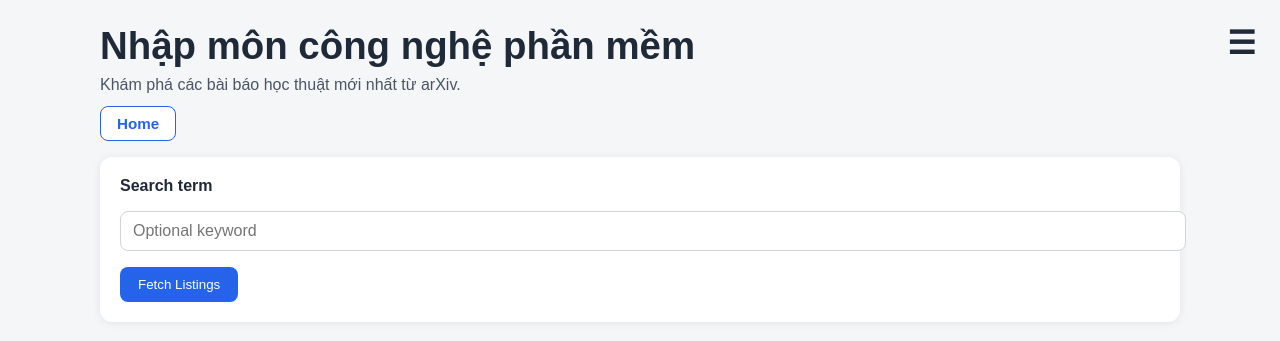
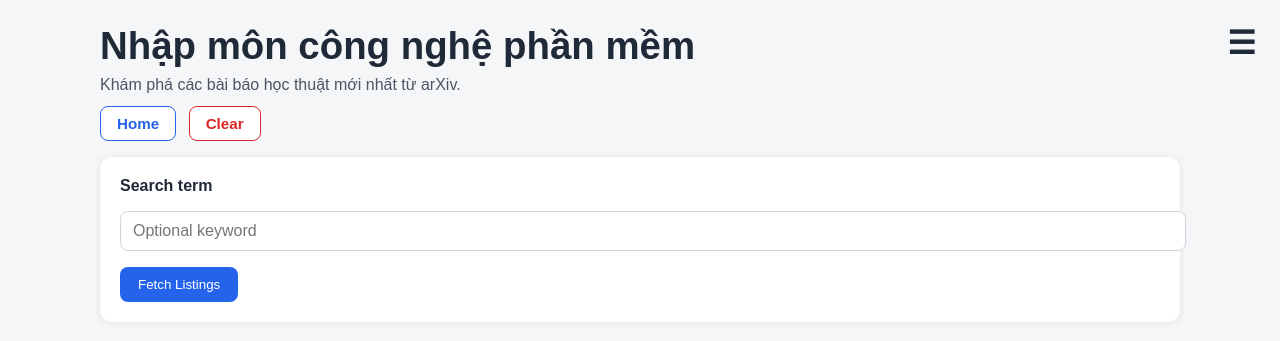
Before and after one commit to hainguyen2703/Project_Webapp, a Flask app: page / in a window 1280 px wide. Shown: the top 341 px of the page. Run offline with Flask 2, Linux system fonts and the light colour scheme.

Commit message:
Add clear button

```diff
--- a/src/static/styles.css
+++ b/src/static/styles.css
@@ -41,6 +41,24 @@ header p {
 
 .home-btn:hover {
   background: #eff6ff;
+}
+
+.clear-btn {
+  display: inline-block;
+  padding: 8px 16px;
+  background: #ffffff;
+  color: #dc2626;
+  border: 1px solid #dc2626;
+  border-radius: 8px;
+  text-decoration: none;
+  font-weight: 600;
+  font-size: 0.95rem;
+  margin-bottom: 16px;
+  margin-left: 8px;
+}
+
+.clear-btn:hover {
+  background: #fef2f2;
 }
 
 .search-panel,
--- a/src/templates/base.html
+++ b/src/templates/base.html
@@ -12,6 +12,7 @@
         <h1>Nhập môn công nghệ phần mềm</h1>
         <p>Khám phá các bài báo học thuật mới nhất từ arXiv.</p>
         <a class="home-btn" href="{{ url_for('home') }}">Home</a>
+        <a class="clear-btn" href="{{ url_for('home') }}">Clear</a>
 
         <!-- Hamburger menu -->
         <input type="checkbox" id="nav-toggle" class="nav-toggle" />
```
